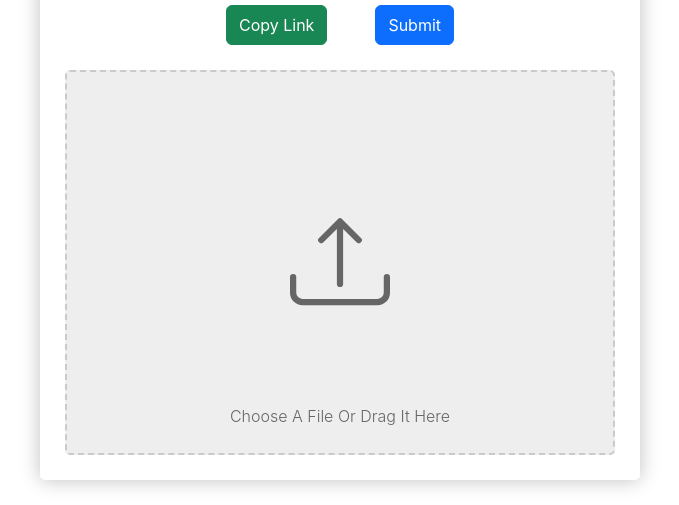
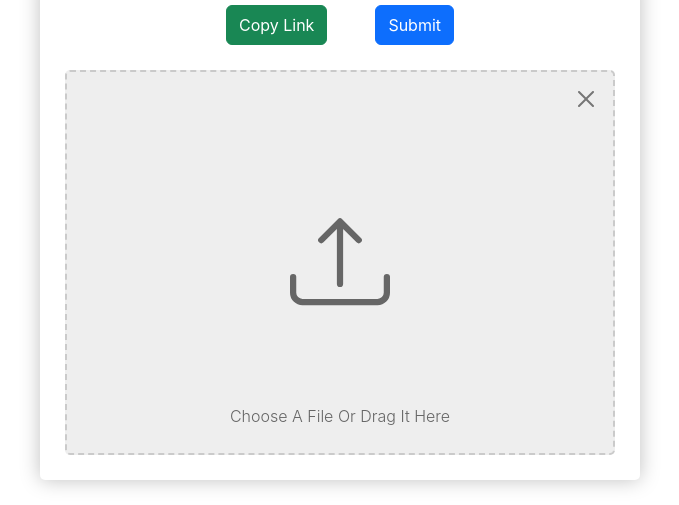
Before and after one commit to willdufault/24ours, a React (Create React App) app in the folder frontend/: page / in a window 1280 px wide. Shown: the part 233-738 px from the top of the page, without its empty margins (300-979 px from the left). Built offline with nearby package versions, Linux system fonts and the light colour scheme; the HTML template or start-up script is replaced by a standard one.

Commit message:
clearFile button

```diff
--- a/frontend/src/App.css
+++ b/frontend/src/App.css
@@ -35,6 +35,7 @@ body {
 }
 
 .File-Input {
+  position: relative;
   margin-top: 25px;
   width: 100%;
   height: calc(100% - 65px);
@@ -112,3 +113,14 @@ body {
   margin-bottom: 115px;
   margin-top: -15px;
 }
+
+.Close-Button {
+  position: absolute;
+  top: 15px;
+  right: 15px;
+  z-index: 6;
+}
+
+.btn-close-custom {
+  color: black;
+}
--- a/frontend/src/App.js
+++ b/frontend/src/App.js
@@ -30,7 +30,9 @@ function App() {
   });
 
   const uploadFile = async () => {
-
+    if (file === null) {
+      setUploadMessage('Please upload a file')
+    } else {
       let file_body = (await convertFileToBase64(file)).split(',')[1];
 
       const requestData = {
@@ -48,7 +50,7 @@ function App() {
         } else {
           setUploadMessage('Error uploading file');
         }
-
+    }
   }
 
   const copyLink = () => {
@@ -62,6 +64,13 @@ function App() {
     }
   };
 
+  const clearFile = () => {
+    setURL('');
+    setFile(null);
+    setUploadMessage('');
+    setDropText('Choose A File Or Drag It Here');
+  };
+
   return (
     <div>
       <div className="Top-Logo">
@@ -71,11 +80,13 @@ function App() {
         <div className="App">
           <div className="Container">
             <div className="Top-Form">
-              {/* <span className="form-control" id="URL-Field">{URL}</span> */}
               <button className="btn btn-success mx-4" onClick={copyLink}>Copy Link</button>
               <button className="btn btn-primary mx-4" onClick={uploadFile}>Submit</button>
             </div>
             <div className="File-Input">
+              <div className="Close-Button">
+                <button type="button" class="btn-close btn-close-custom" aria-label="Close" onClick={clearFile}></button>
+              </div>
               <Dropzone onDrop={getFile}>
                 {({ getRootProps, getInputProps }) => (
                   <section className="Upload-Area">
```
Also changed, not shown: 10 other files (tests, documents, lock files or other folders). Lines whose indentation alone changed are shown as unchanged.
